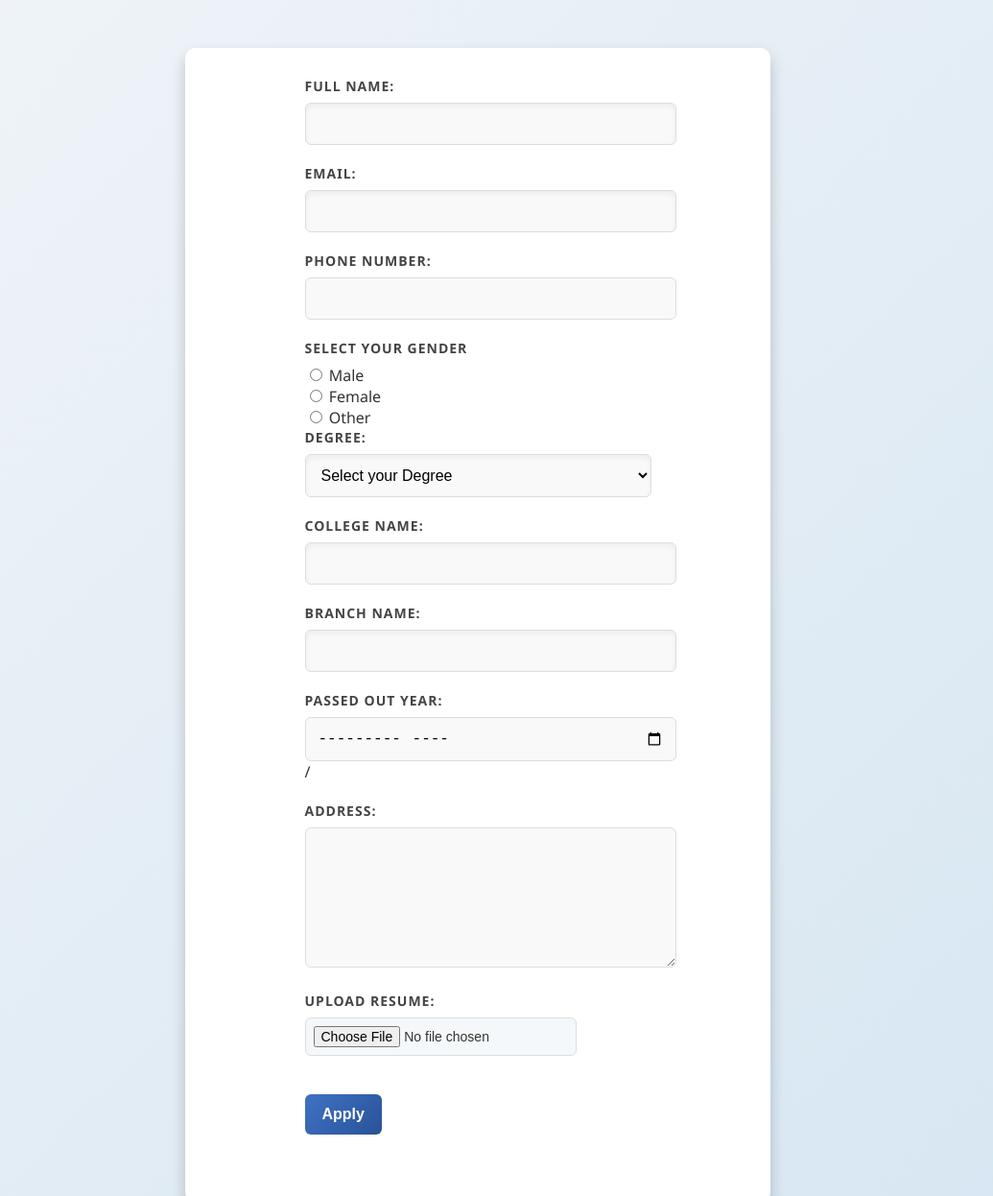
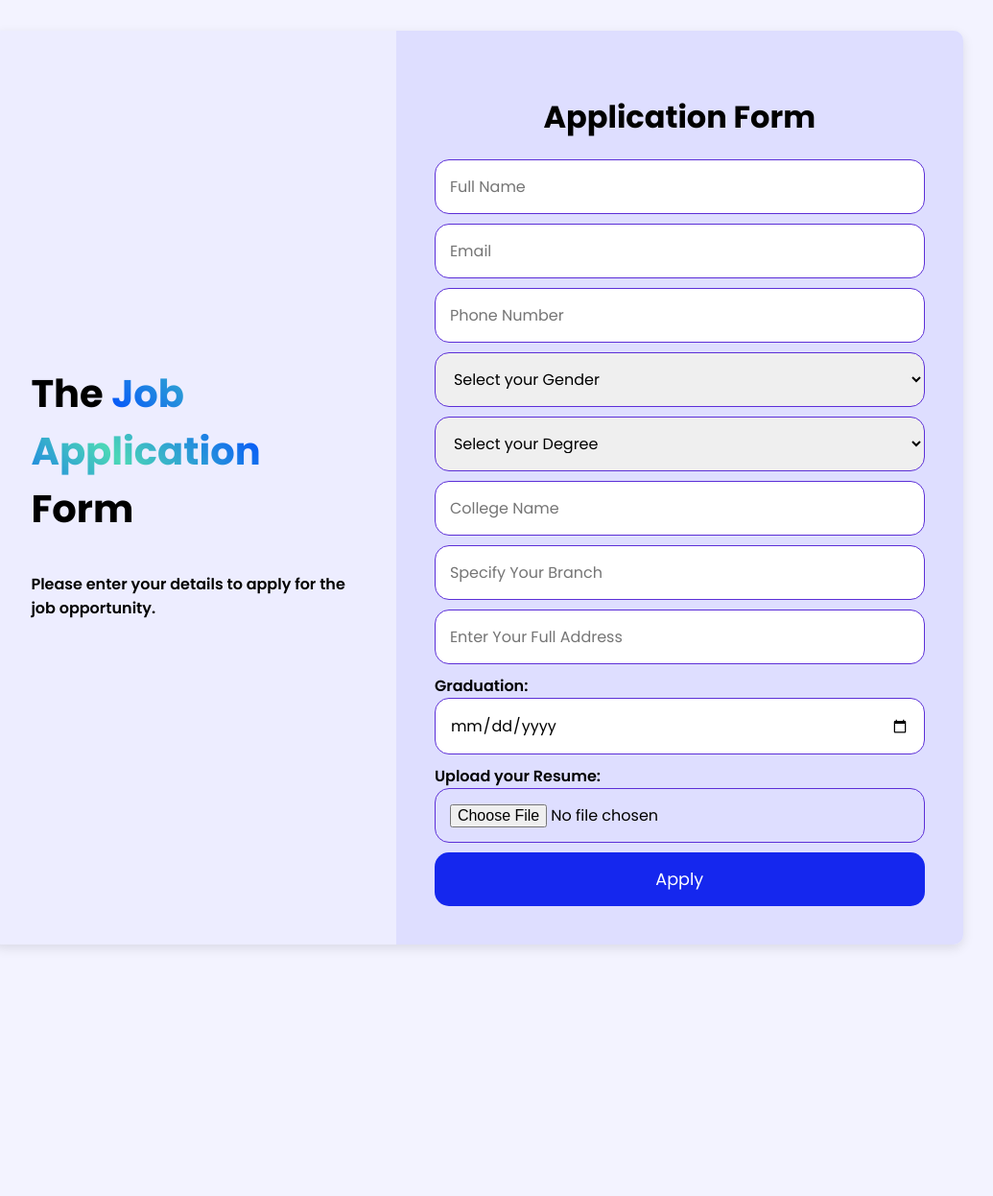
Before and after one commit to SwapnilPatle01/Engineer-StudyHub-Xenosis, a plain HTML site: page Yashasvi_JobPortal_ApplicationProcess.html in a window 1280 px wide. Shown: the top 1246 px of the page at 96% size, without its empty margins (142-1177 px from the left). After the commit the page ends 1016 px from the top, so only its background shows below. Drawn offline with Linux system fonts and the light colour scheme.

Commit message:
make changes in html

```diff
--- a/Yashasvi_JobPortal_ApplicationProcess.html
+++ b/Yashasvi_JobPortal_ApplicationProcess.html
@@ -8,38 +8,35 @@
   <script defer src="Yashasvi_JobPortal_ApplicationProcess.js"></script>
 </head>
 <body>
+  <div class="container">
+    <div class="left-side">
+      <h1>The <span class="highlight">Job Application</span> Form</h1>
+      <p>Please enter your details to apply for the job opportunity.</p>
+    </div>
+<div class="right-side">
+  <h2>Application Form</h2>
   <div class="form-container">
     <form id="job-application-form">
-    <div class="div-fullname">
-      <label for="fullName"class="label-fullname">Full Name: </label>
-      <input type="text" id="fullName" name="fullName" required>
+      <div class="input-container">
+        <input type="text" id="fullName" name="fullName" placeholder="Full Name">
         <div class="error" id="nameError"></div>
       </div>
-    <div class="div-email">
-      <label for="email" class="label-email">Email: </label>
-      <input type="email" id="email" name="email" required>
+      <div class="input-container">
+        <input type="email" id="email" name="email" placeholder="Email" required>
       </div>
-    <div class="div-phone">
-      <label for="phone" class="label-phone">Phone Number: </label>
-      <input type="tel" id="phone" name="phone" required/>
+      <div class="input-container">
+        <input type="tel" id="phone" name="phone" placeholder="Phone Number" required/>
         <div class="error" id="phoneError"></div>
       </div>
-    <div class="div-gender">
-      <label for="gender" class="label-gender">Select your Gender</label>
-      <div>
-        <input type="radio" id="male" name="gender" value="male" required/>
-        <label for="male">Male</label>
-      <div>
-        <input type="radio" id="female" name="gender" value="female" required/>
-        <label for="female">Female</label>
+      <div class="input-container">
+        <select id="gender" name="gender" class="select-gender" required>
+          <option value="" disabled selected>Select your Gender</option>
+          <option value="Male">Male</option>
+          <option value="Female">Female</option>
+          <option value="Other">Other</option>
+        </select>
       </div>
-      <div>
-        <input type="radio" id="other" name="gender" value="other" required/>
-        <label for="other">Other</label>
-      </div>
-    </div>
-    <div class="div-degree">
-      <label for="degree" class="label-degree">Degree: </label>
+      <div class="input-container">
         <select id="degree" name="degree" class="select-degree" required>
           <option value="" disabled selected>Select your Degree</option>
           <option value="B.Tech">B.Tech</option>
@@ -49,33 +46,30 @@
           <option value="Other">Other</option>
         </select>
       </div>
-    <div class="div-otherdegree" style="display:none;">
-      <label for="otherdegree" class="label-otherdegree">If you have selected Other:</label>
+      <div class="input-container" style="display:none;">
         <input type="text" id="otherdegree" name="otherdegree" placeholder="Please Specify your degree">
         <div class="error" id="otherDegreeError"></div>
       </div>
-    <div class="div-college">
-      <label for="College" class="label-college">College Name: </label>
-      <input type="text" id="College" name="College" required>
+      <div class="input-container">
+        <input type="text" id="College" name="College" placeholder="College Name" required>
       </div>
-    <div class="div-branch">
-      <label for="branch" class="label-branch">Branch Name: </label>
-      <input type="text" id="branch" name="branch" required/>
+      <div class="input-container">
+        <input type="text" id="branch" name="branch" placeholder="Specify Your Branch"required/>
       </div>
-    <div class="div-passedout">
-      <label for="Passedout" class="label-passedout">Passed Out Year: </label>
-      <input type="month" id="Passedout" name="Passedout" required>/
+      <div class="input-container">
+        <input type="text" id="address" name="address" placeholder="Enter Your Full Address">
       </div>
-    <div class="div-Address">
-      <label for="Address" class="label-address">Address: </label>
-      <textarea type="text"cols="32" rows="3" id="Address" name="Address"required></textarea>
+      <div class="input-container">
+        <label for="label-passedout">Graduation:</label>
+        <input type="date" id="Passedout" name="Passedout" required>
       </div>
-    <div class="div-resume">
-      <label for="resume" class="label-resume">Upload Resume: </label>
-      <input type="file" id="resume" name="resume" required/>
+      <div class="input-container">
+        <label for="label-resume">Upload your Resume:</label>
+        <input type="file" id="resume" name="resume" required placeholder="Upload Resume"/>
       </div>
       <button type="submit" class="apply">Apply</button>
     </form>
   </div>
+</div>
 </body>
 </html>
--- a/Yashasvi_JobPortal_ApplicationProcess.js
+++ b/Yashasvi_JobPortal_ApplicationProcess.js
@@ -44,8 +44,8 @@ const form = document.getElementById('job-application-form');
     }
     if (isValid) {
       document.body.innerHTML =`
-    <div style="display: flex; justify-content: center; align-items: center; height: 100vh;">
-      <h1 style="font-family: 'Segoe UI', Tahoma, Geneva, Verdana, sans-serif; font-size: 2rem;">
+    <div style="display: flex; justify-content: center; align-items: center; height:100%">
+      <h1 style="font-family: "Poppins", sans-serif;font-optical-sizing: auto;font-weight: 800;font-style: normal;">
         Thank you for submitting your application!
       </h1>
     </div>`;
--- a/css/Yashasvi_JobPortal_ApplicationProcess.css
+++ b/css/Yashasvi_JobPortal_ApplicationProcess.css
@@ -1,125 +1,133 @@
+@import url('https://fonts.googleapis.com/css2?family=Poppins:ital,wght@0,100;0,200;0,300;0,400;0,500;0,600;0,700;0,800;0,900;1,100;1,200;1,300;1,400;1,500;1,600;1,700;1,800;1,900&display=swap');
+/* General container styling */
 body {
-  font-family: 'Segoe UI', Tahoma, Geneva, Verdana, sans-serif;
-  font-size: medium;
-  background: linear-gradient(135deg, #f0f4f8, #d6e6f2);
-  color: #333;
-  margin: 0;
-  padding: 0;
+  font-family: "Poppins", sans-serif;
+  font-optical-sizing: auto;
+  font-weight: 600;
+  font-style: normal;
+  display: flex;
+  justify-content: center;
+  align-items: center;
+  height: 1000px;
+  background-color: rgb(243, 243, 255);;
+}
+.container {
+  display: flex;
+  width: 80%;
+  margin: 50px auto;
+  background-color: #f0f4ff;
+  border-radius: 10px;
+  box-shadow: 0 4px 12px rgba(0, 0, 0, 0.1);
+}
+
+/* Left side styles */
+.left-side {
+  flex: 1;
+  background-color: rgb(237, 237, 255);
+  padding: 40px;
+  border-radius: 10px 0 0 10px;
+  display: flex;
+  flex-direction: column;
+  justify-content: center;
+  align-items: center;
+}
+
+.left-side h1 {
+  font-size: 2.5rem;
+  margin-bottom: 20px;
+}
+
+.left-side .highlight {
+  background: -webkit-linear-gradient(45deg,#004cff, rgb(76,215,183),
+  #004cff);
+  -webkit-background-clip: text;
+  -webkit-text-fill-color: transparent;
+}
+
+.left-side p {
+  font-size: 500;
+}
+
+/* Right side form styling */
+.right-side {
+  flex: 1.5;
+  background-color: rgb(222, 222, 255);
+  padding: 40px;
+  border-radius: 0 10px 10px 0;
+}
+
+.right-side h2 {
+  font-size: 2rem;
+  margin-bottom: 20px;
+  text-align: center;
 }
 
 .form-container {
   display: flex;
-  justify-content: center;
+  flex-direction: column;
   align-items: center;
-  flex-direction: column;
-  background-color: #ffffff;
-  border-radius: 10px;
-  padding: 30px;
-  box-shadow: 0px 8px 16px rgba(0, 0, 0, 0.2);
-  max-width: 550px;
-  margin: 50px auto;
-  transition: all 0.3s ease-in-out;
 }
 
-.form-container:hover {
-  transform: scale(1.02);
-  box-shadow: 0px 12px 24px rgba(0, 0, 0, 0.3);
-}
-
-.div-fullname, .div-email, .div-phone, .div-gender, .div-degree,
-.div-college, .div-branch, .div-passedout, .div-Address, .div-resume,
-.div-otherdegree {
-  margin-bottom: 20px;
+#job-application-form {
+  display: flex;
+  flex-direction: column;
   width: 100%;
 }
 
-#fullName, #email, #phone, #degree, #College, #branch,
-#Passedout, #otherdegree {
+#job-application-form input,
+#job-application-form select {
   width: 100%;
-  padding: 12px;
-  border: 1px solid #ddd;
-  border-radius: 6px;
-  font-size: 16px;
-  transition: border-color 0.3s ease, background-color 0.3s ease;
-  background-color: #f9f9f9;
+  padding: 15px;
+  margin-bottom: 10px;
+  border-radius: 15px;
+  border: 1px solid #5c2fd7;
+  font-size: 1rem;
+  box-sizing: border-box;
 }
 
-#fullName:focus, #email:focus, #phone:focus, #degree:focus,
-#College:focus, #branch:focus, #Passedout:focus, #otherdegree:focus {
-  border-color: #5a9bf2;
-  background-color: #eef7ff;
-  outline: none;
-  box-shadow: 0px 4px 8px rgba(0, 0, 0, 0.1);
+/* Larger width for input fields */
+#job-application-form input[type="text"],
+#job-application-form input[type="email"],
+#job-application-form input[type="tel"],
+#job-application-form select,
+#job-application-form input[type="date"] {
+  width: 100%; /* Set a wider width for better usability */
+}
+#job-application-form button.apply {
+  background-color: #1527ee;
+  color: white;
+  padding: 15px;
+  font-size: 1.1rem;
+  border: none;
+  border-radius: 15px;
+  cursor: pointer;
+  transition: background-color 0.3s ease;
 }
 
-.apply {
-  background: linear-gradient(135deg, #3f72c4, #2a5298);
-  color: white;
-  border: none;
-  border-radius: 6px;
-  padding: 12px 18px;
-  font-size: 16px;
-  font-weight: bold;
-  cursor: pointer;
-  transition: background 0.3s ease, transform 0.2s;
-  margin: 20px 0;
+#job-application-form button.apply:hover {
+  background-color: #0b1daa;
 }
 
-.apply:hover {
-  background: linear-gradient(135deg, #355a99, #243e6a);
-  transform: translateY(-3px);
-  box-shadow: 0px 6px 12px rgba(0, 0, 0, 0.2);
+/* General button and link styling */
+button, input, select {
+  font-family: "Poppins", sans-serif;
+  font-style: normal;
 }
 
-.label-fullname, .label-email, .label-phone, .label-gender,
-.label-degree, .label-otherdegree, .label-college, .label-branch,
-.label-passedout, .label-address, .label-resume {
-  font-weight: bold;
-  font-size: 14px;
-  margin-bottom: 8px;
-  color: #444;
-  display: block;
-  text-transform: uppercase;
-  letter-spacing: 1px;
+/* Media query for responsiveness */
+@media (max-width: 768px) {
+  .container {
+    flex-direction: column;
+    width: 100%;
   }
 
-input[type="text"], input[type="email"], input[type="number"], select {
-  background-color: #f5f8fa;
-  box-shadow: inset 0px 3px 6px rgba(0, 0, 0, 0.05);
+  .left-side, .right-side {
+    border-radius: 10px;
   }
 
-textarea {
+  #job-application-form input,
+  #job-application-form select,
+  #job-application-form button.apply {
     width: 100%;
-  padding: 12px;
-  border-radius: 6px;
-  border: 1px solid #ddd;
-  font-size: 16px;
-  min-height: 120px;
-  background-color: #f9f9f9;
-  transition: border-color 0.3s ease, background-color 0.3s ease;
   }
-
-textarea:focus {
-  border-color: #5a9bf2;
-  background-color: #eef7ff;
-  outline: none;
 }
-
-input[type="file"] {
-  font-size: 14px;
-  background-color: #f5f8fa;
-  border: 1px solid #ddd;
-  padding: 8px;
-  border-radius: 6px;
-  cursor: pointer;
-  transition: background-color 0.3s ease, border-color 0.3s ease;
-}
-
-input[type="file"]:hover {
-  background-color: #eef7ff;
-  border-color: #5a9bf2;
-}
-.error {
-  color: red;
-  font-size: 0.9em;
-}
```
Lines whose indentation alone changed are shown as unchanged.
